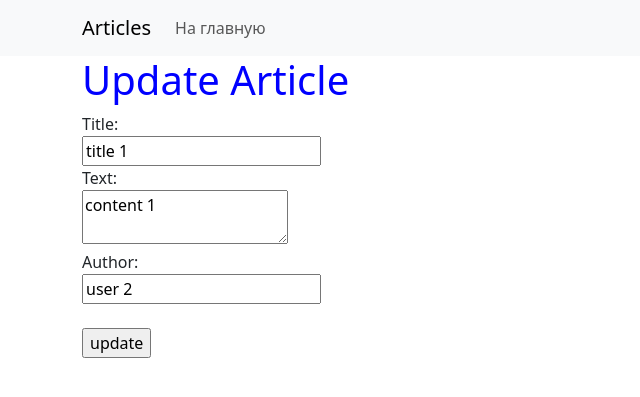
After one commit to k2Raven/django_article, a Django app: page /article/1/update/ in a window 1280 px wide. The commit adds this page. Shown: the top 397 px of the page, without its empty margins (0-640 px from the left). Run offline with Django 4.2, Linux system fonts and the light colour scheme; data comes from the database, SQL or seed files in the repository.

Commit message:
реализовал удаление и редактирование статей

```diff
--- /dev/null
+++ b/source/webapp/templates/article_update.html
@@ -0,0 +1,24 @@
+{% extends 'base.html' %}
+
+{% block title %}Update Article{% endblock %}
+{% block menu %}<a class="nav-link" aria-current="page"  href="{% url 'index' %}">На главную</a>{% endblock %}
+
+{% block content %}
+<h1>Update Article</h1>
+
+<form action="" method="post">
+    {% csrf_token %}
+
+    <label>Title:</label><br/>
+    <input type="text" name="title" value="{{ article.title }}"/><br/>
+
+    <label>Text:</label><br/>
+    <textarea name="content">{{ article.content }}</textarea><br/>
+
+    <label>Author:</label><br/>
+    <input type="text" name="author" value="{{ article.author }}"/><br/>
+    <br/>
+    <input type="submit" value="update"/>
+</form>
+
+{% endblock %}
--- a/source/webapp/templates/index.html
+++ b/source/webapp/templates/index.html
@@ -13,6 +13,8 @@
                 <h6 class="card-subtitle mb-2 text-body-secondary">{{ article.author }}</h6>
                 <p class="card-text">{{ article.content }}</p>
                 <a href="{% url 'article_view' pk=article.pk %}" class="card-link">Подробнее...</a>
+                <a href="{% url 'article_update_view' pk=article.pk %}" class="card-link">Редактировать</a>
+                <a href="{% url 'article_delete_view' pk=article.pk %}" class="card-link">Удалить</a>
             </div>
         </div>
 
--- a/source/webapp/urls.py
+++ b/source/webapp/urls.py
@@ -1,8 +1,10 @@
 from django.urls import path
-from webapp.views import index_view, article_create_view, article_view
+from webapp.views import index_view, article_create_view, article_view, article_update_view, article_delete_view
 
 urlpatterns = [
     path('', index_view, name='index'),
     path('articles/add/', article_create_view, name='article_create'),
-    path('article/<int:pk>/', article_view, name='article_view')
+    path('article/<int:pk>/', article_view, name='article_view'),
+    path('article/<int:pk>/update/', article_update_view, name='article_update_view'),
+    path('article/<int:pk>/delete/', article_delete_view, name='article_delete_view')
 ]
--- a/source/webapp/views.py
+++ b/source/webapp/views.py
@@ -31,7 +31,27 @@ def article_create_view(request):
             content=request.POST.get('content'),
             author=request.POST.get('author')
         )
-        # url = reverse('article_view', kwargs={'pk': article.pk})
-        # print(url)
-        # return HttpResponseRedirect(url)
         return redirect('article_view', pk=article.pk)
+
+
+def article_update_view(request, pk):
+    article = get_object_or_404(Article, pk=pk)
+    if request.method == "GET":
+        return render(request, 'article_update.html', {'article': article})
+    elif request.method == "POST":
+
+        article.title = request.POST.get('title')
+        article.content = request.POST.get('content')
+        article.author = request.POST.get('author')
+        article.save()
+
+        return redirect('article_view', pk=article.pk)
+
+
+def article_delete_view(request, pk):
+    article = get_object_or_404(Article, pk=pk)
+    if request.method == "GET":
+        return render(request, 'article_delete.html', {'article': article})
+    elif request.method == 'POST':
+        article.delete()
+        return redirect('index')
```
Also changed, not shown: source/webapp/templates/article_delete.html (added, +17 -0 lines), source/webapp/templates/article_view.html (+5 -3 lines).
